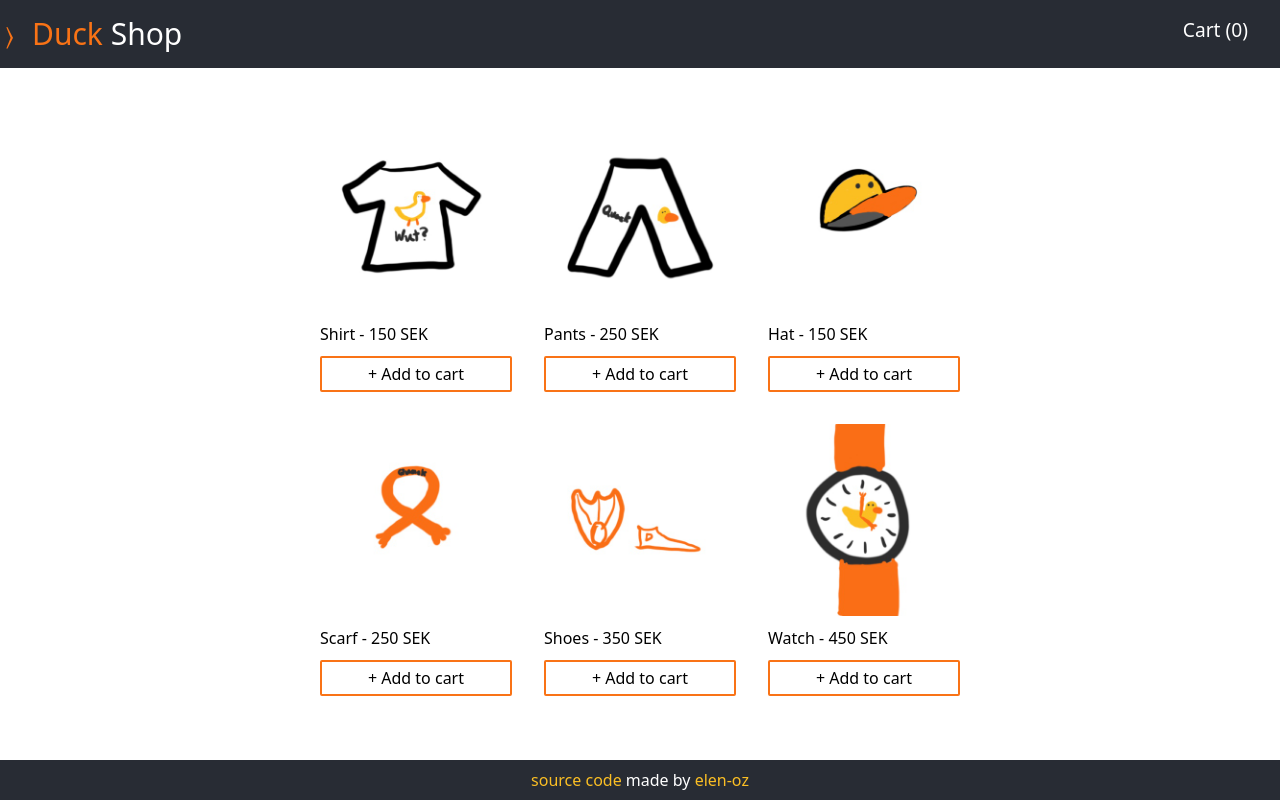
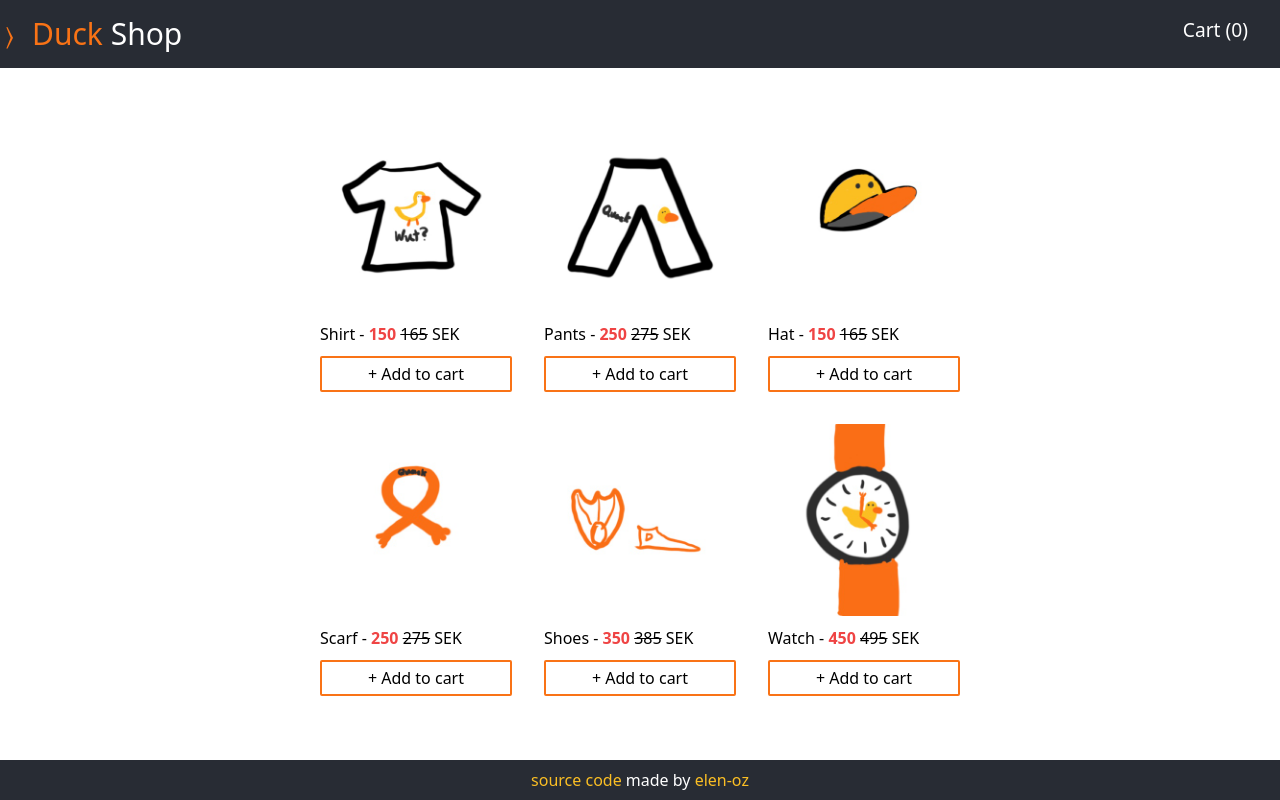
Before and after one commit to elen-oz/hi_duck-shop, a React (Vite) app: page / in a window 1280 px wide. Built offline with nearby package versions, Linux system fonts and the light colour scheme.

Commit message:
feat: add discounts

```diff
--- a/src/components/Item.tsx
+++ b/src/components/Item.tsx
@@ -26,8 +26,11 @@ const Item = ({ product }: ItemProps) => {
         src={image}
         alt={name}
       />
-      <p className="">
-        {name} - {price} SEK
+      <p>
+        {name} - <span className="font-semibold text-red-500">{price}</span>
+        &nbsp;
+        <span className="line-through">{Math.floor(price * 1.1)}</span>
+        &nbsp;SEK
       </p>
 
       <AddButton
--- a/src/pages/CartPage.tsx
+++ b/src/pages/CartPage.tsx
@@ -69,8 +69,21 @@ const CartPage = () => {
           ))}
         </ul>
 
+        {/* <p>
+        {name} - <span className="font-semibold text-red-500">{price}</span>
+        &nbsp;
+        <span className="line-through">&nbsp;{Math.floor(price * 1.1)}</span>
+        &nbsp;SEK
+      </p> */}
+
         <div className="flex justify-between pt-4">
-          <p className="font-bold text-accentSecond">{`Total payable: ${totalPrice} SEK`}</p>
+          <p className="font-bold text-accentSecond">
+            Total payable:{" "}
+            <span className="font-normal text-black line-through">
+              {Math.floor(totalPrice * 1.1)}
+            </span>
+            &nbsp;{totalPrice}&nbsp;SEK
+          </p>
           <Link
             to="/checkout"
             className="rounded-sm bg-zinc-300 px-5 font-bold hover:bg-zinc-400"
```
